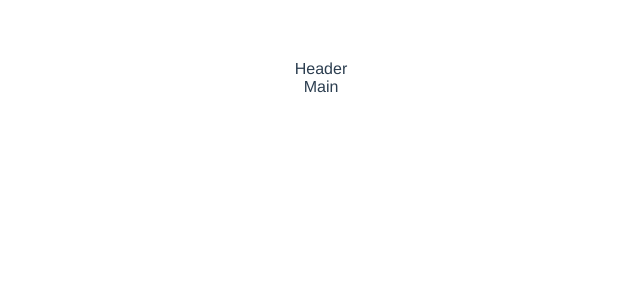
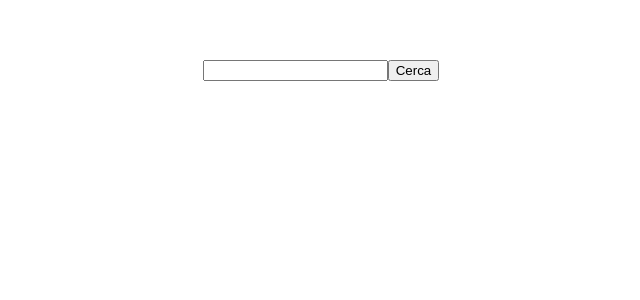
Before and after one commit to emicif/vue-boolflix, a Vue app: page / in a window 1280 px wide. Shown: the top 300 px of the page, without its empty margins (319-959 px from the left). Built offline with nearby package versions, Linux system fonts and the light colour scheme.

Commit message:
searchbar

```diff
--- a/src/App.vue
+++ b/src/App.vue
@@ -1,20 +1,45 @@
 <template>
   <div id="app">
-    <HeaderComponent />
-    <MainComponent />
+
+       <input type=text v-model="query" />
+    <button @click="queryApi">Cerca</button>
   </div>
 </template>
 
 <script>
-import HeaderComponent from './components/HeaderComponent.vue'
-import MainComponent from './components/MainComponent.vue'
+//import HeaderComponent from './components/HeaderComponent.vue'
+//import MainComponent from './components/MainComponent.vue'
+import axios from 'axios'
 
 
 export default {
   name: 'App',
   components: {
-    HeaderComponent,
-    MainComponent,
+    //HeaderComponent,
+    //MainComponent,
+  },
+  data(){
+    return {
+      apiUrl: 'https://api.themoviedb.org/3/search/',
+      apiKey: '5125681fd07a81d9933e9268c5c370c3',
+      query: '',
+    }
+  },
+  methods: {
+    queryApi(){
+const params = {
+      query: this.query,
+      api_key: this.apiKey,
+      language: 'it-IT'
+    }
+    axios.get(this.apiUrl + 'tv', {params}).then((response)=>{
+      console.log(response);
+    }).catch(error=>{
+      console.log(error);
+    })
+    }
+   // const query = 'verde';
+
   }
 }
 </script>
--- a/src/components/HeaderComponent.vue
+++ b/src/components/HeaderComponent.vue
@@ -1,6 +1,6 @@
 <template>
   <div>
-    Header
+
   </div>
 
 </template>
@@ -8,9 +8,31 @@
 <script>
 export default {
   name: 'HeaderComponent',
-  props: {
-    msg: String
+    /*
+    data(){
+      return {
+        apiUrl: 'https://api.themoviedb.org/3/search/',
+        apiKey: '5125681fd07a81d9933e9268c5c370c3',
+        query: '',
+      }
+    },
+    methods: {
+      queryApi(){
+      const params = {
+        query: this.query,
+        api_key: this.apiKey,
+        language: 'it-IT'
+      }
+      axios.get(this.apiUrl + 'tv', {params}).then((response)=>{
+        console.log(response);
+      }).catch(error=>{
+        console.log(error);
+      })
+      }
+    // const query = 'verde';
+
   }
+  */
 }
 </script>
 
```
